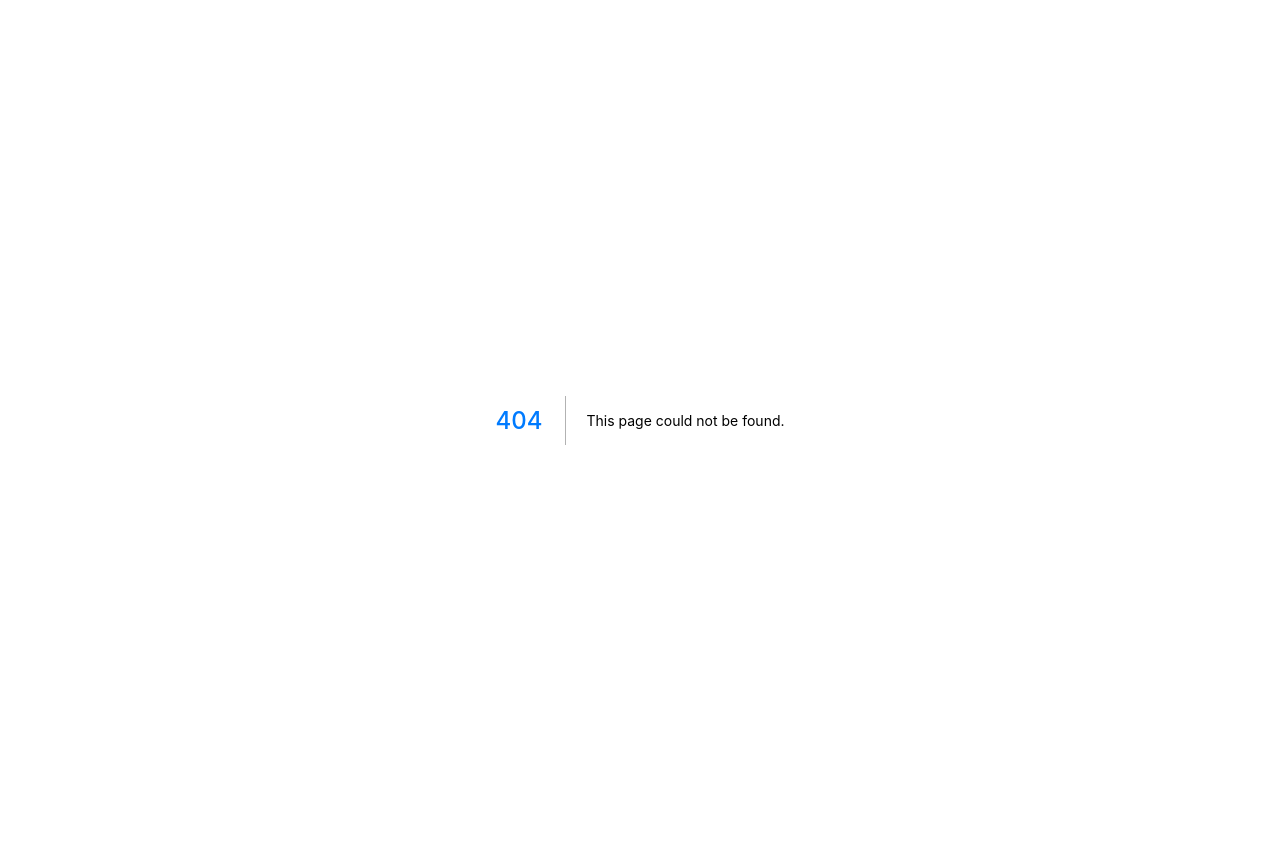
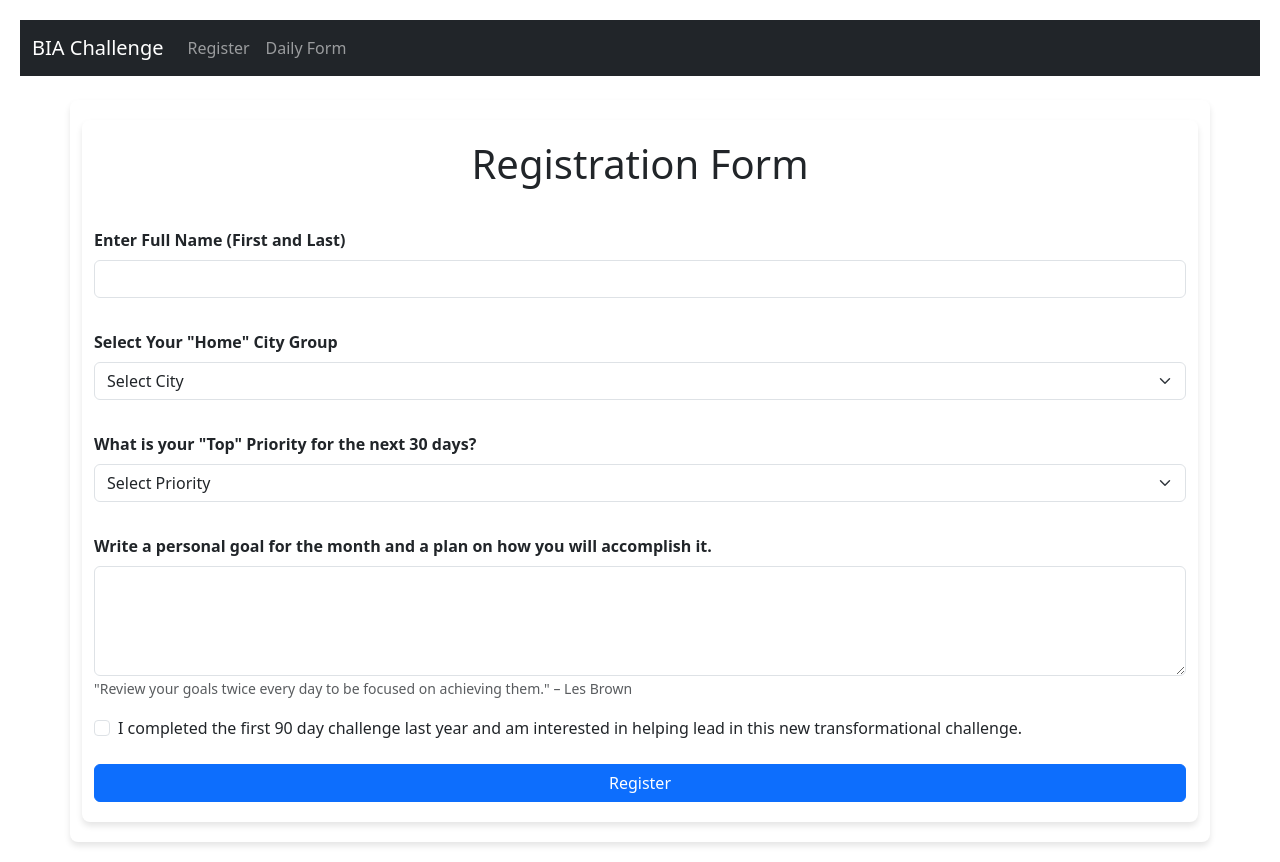
Before and after one commit to obedenzy/biachallengeapp, a Next.js app: page /register in a window 1280 px wide. Before the commit this address had no page. Before the commit the page ends 840 px from the top, so only its background shows below. Built offline with nearby package versions, Linux system fonts and the light colour scheme.

Commit message:
Initial commit from your app

```diff
--- /dev/null
+++ b/components/Navbar.js
@@ -0,0 +1,40 @@
+import Link from 'next/link';
+
+    function Navbar() {
+      return (
+        <nav className="navbar navbar-expand-lg navbar-dark bg-dark">
+          <div className="container-fluid">
+            <Link href="/">
+              <a className="navbar-brand">BIA Challenge</a>
+            </Link>
+            <button
+              className="navbar-toggler"
+              type="button"
+              data-bs-toggle="collapse"
+              data-bs-target="#navbarNav"
+              aria-controls="navbarNav"
+              aria-expanded="false"
+              aria-label="Toggle navigation"
+            >
+              <span className="navbar-toggler-icon"></span>
+            </button>
+            <div className="collapse navbar-collapse" id="navbarNav">
+              <ul className="navbar-nav">
+                <li className="nav-item">
+                  <Link href="/register">
+                    <a className="nav-link">Register</a>
+                  </Link>
+                </li>
+                <li className="nav-item">
+                  <Link href="/">
+                    <a className="nav-link">Daily Form</a>
+                  </Link>
+                </li>
+              </ul>
+            </div>
+          </div>
+        </nav>
+      );
+    }
+
+    export default Navbar;
--- a/pages/_app.js
+++ b/pages/_app.js
@@ -1,7 +1,16 @@
 import '../styles/globals.css';
+    import 'bootstrap/dist/css/bootstrap.min.css';
+    import Navbar from '../components/Navbar';
 
     function MyApp({ Component, pageProps }) {
-      return <Component {...pageProps} />;
+      return (
+        <>
+          <Navbar />
+          <div className="container mt-4">
+            <Component {...pageProps} />
+          </div>
+        </>
+      );
     }
 
     export default MyApp;
--- a/pages/index.js
+++ b/pages/index.js
@@ -189,7 +189,7 @@ import Head from 'next/head';
       ];
 
       return (
-        <div className="container">
+        <div>
           <Head>
             <title>BIA GROWTH MINDSET TRANSFORMATIONAL CHALLENGE 2.0</title>
             <link
@@ -279,6 +279,7 @@ import Head from 'next/head';
                       name={field.name}
                       id={`${field.name}Yes`}
                       value="yes"
+                      checked={answers[field.name] === 'yes'}
                       onChange={(e) => {
                         setAnswers({ ...answers, [field.name]: e.target.value });
                         setFormErrors({ ...formErrors, [field.name]: '' });
@@ -296,6 +297,7 @@ import Head from 'next/head';
                       name={field.name}
                       id={`${field.name}No`}
                       value="no"
+                      checked={answers[field.name] === 'no'}
                       onChange={(e) => {
                         setAnswers({ ...answers, [field.name]: e.target.value });
                         setFormErrors({ ...formErrors, [field.name]: '' });
--- /dev/null
+++ b/pages/register.js
@@ -0,0 +1,230 @@
+import { useState } from 'react';
+    import { createClient } from '@supabase/supabase-js';
+
+    const supabase = createClient(
+      process.env.NEXT_PUBLIC_SUPABASE_URL,
+      process.env.NEXT_PUBLIC_SUPABASE_ANON_KEY
+    );
+
+    function Register() {
+      const [fullName, setFullName] = useState('');
+      const [cityGroup, setCityGroup] = useState('');
+      const [priority, setPriority] = useState('');
+      const [personalGoal, setPersonalGoal] = useState('');
+      const [leaderInterest, setLeaderInterest] = useState(false);
+      const [formError, setFormError] = useState('');
+      const [isSubmitted, setIsSubmitted] = useState(false);
+
+      const cityGroups = [
+        'Atlanta, GA',
+        'Austin, TX',
+        'Baltimore/DC',
+        'Boston (New England)',
+        'Chicago, IL',
+        'Cincinnati, OH',
+        'Cleveland, OH',
+        'Columbus, OH',
+        'Conneticut / West Mass.',
+        'Dallas/Ft. Worth',
+        'Denver, CO',
+        'Detroit, MI',
+        'Fort Myers/Cape Coral, FL',
+        'Honolulu, HI',
+        'Houston, TX',
+        'Hunstville, AL',
+        'Indianapolis, IN',
+        'Jacksonville, FL',
+        'Kansas City, MO',
+        'Las Vegas, NV',
+        'Lexington, KY',
+        'Los Angeles, CA',
+        'Miami/West Palm Beach, FL',
+        'Milwaukee, WI',
+        'Nashville, TN',
+        'New York City, NY',
+        'North Carolina',
+        'Oklahoma',
+        'Orlando, FL',
+        'Philadelphia, PA',
+        'Phoenix, AZ',
+        'Pittsburgh, PA',
+        'Richmond, VA',
+        'San Antonio, TX',
+        'San Diego, CA',
+        'San Francisco/San Jose, CA',
+        'Seattle, WA',
+        'South Carolina',
+        'St. Louis, MO',
+        'Tampa, FL',
+        'West Virginia'
+      ];
+
+      const priorities = [
+        'Weight Loss',
+        'Mental Health/Mindset',
+        'Healthy Mindful Eating',
+        'Working Out/Movement',
+        'Discipline/Consistency/Sustainability'
+      ];
+
+      const handleSubmit = async (event) => {
+        event.preventDefault();
+        setFormError('');
+
+        if (!fullName || !cityGroup || !priority || !personalGoal) {
+          setFormError('Please fill in all required fields.');
+          return;
+        }
+
+        const { data, error } = await supabase.from('participants').insert([
+          {
+            full_name: fullName,
+            city_group: cityGroup,
+            top_priority: priority,
+            personal_goal: personalGoal,
+            leader_interest: leaderInterest
+          }
+        ]);
+
+        if (error) {
+          console.error('Error inserting data:', error);
+          setFormError('Failed to register. Please try again.');
+        } else {
+          console.log('Data inserted successfully:', data);
+          setIsSubmitted(true);
+          // Reset form fields
+          setFullName('');
+          setCityGroup('');
+          setPriority('');
+          setPersonalGoal('');
+          setLeaderInterest(false);
+        }
+      };
+
+      const handleInputChange = () => {
+        setIsSubmitted(false);
+        setFormError('');
+      };
+
+      return (
+        <div className="container">
+          <h1 className="text-center mb-4">Registration Form</h1>
+          {isSubmitted && (
+            <div className="alert alert-success text-center" role="alert">
+              Thank you for registering!
+            </div>
+          )}
+          {formError && (
+            <div className="alert alert-danger" role="alert">
+              {formError}
+            </div>
+          )}
+          <form onSubmit={handleSubmit}>
+            <div className="mb-3">
+              <label htmlFor="fullName" className="form-label fw-bold question-label">
+                Enter Full Name (First and Last)
+              </label>
+              <input
+                type="text"
+                className="form-control"
+                id="fullName"
+                value={fullName}
+                onChange={(e) => {
+                  setFullName(e.target.value);
+                  handleInputChange();
+                }}
+                required
+              />
+            </div>
+
+            <div className="mb-3">
+              <label htmlFor="cityGroup" className="form-label fw-bold question-label">
+                Select Your &quot;Home&quot; City Group
+              </label>
+              <select
+                className="form-select"
+                id="cityGroup"
+                value={cityGroup}
+                onChange={(e) => {
+                  setCityGroup(e.target.value);
+                  handleInputChange();
+                }}
+                required
+              >
+                <option value="">Select City</option>
+                {cityGroups.map((city) => (
+                  <option key={city} value={city}>
+                    {city}
+                  </option>
+                ))}
+              </select>
+            </div>
+
+            <div className="mb-3">
+              <label htmlFor="priority" className="form-label fw-bold question-label">
+                What is your &quot;Top&quot; Priority for the next 30 days?
+              </label>
+              <select
+                className="form-select"
+                id="priority"
+                value={priority}
+                onChange={(e) => {
+                  setPriority(e.target.value);
+                  handleInputChange();
+                }}
+                required
+              >
+                <option value="">Select Priority</option>
+                {priorities.map((p) => (
+                  <option key={p} value={p}>
+                    {p}
+                  </option>
+                ))}
+              </select>
+            </div>
+
+            <div className="mb-3">
+              <label htmlFor="personalGoal" className="form-label fw-bold question-label">
+                Write a personal goal for the month and a plan on how you will accomplish it.
+              </label>
+              <textarea
+                className="form-control"
+                id="personalGoal"
+                rows="4"
+                value={personalGoal}
+                onChange={(e) => {
+                  setPersonalGoal(e.target.value);
+                  handleInputChange();
+                }}
+                required
+              ></textarea>
+              <small className="form-text text-muted">
+                &quot;Review your goals twice every day to be focused on achieving them.&quot; – Les Brown
+              </small>
+            </div>
+
+            <div className="mb-3 form-check">
+              <input
+                type="checkbox"
+                className="form-check-input"
+                id="leaderInterest"
+                checked={leaderInterest}
+                onChange={(e) => {
+                  setLeaderInterest(e.target.checked);
+                  handleInputChange();
+                }}
+              />
+              <label className="form-check-label" htmlFor="leaderInterest">
+                I completed the first 90 day challenge last year and am interested in helping lead in this new transformational challenge.
+              </label>
+            </div>
+
+            <button type="submit" className="btn btn-primary w-100">
+              Register
+            </button>
+          </form>
+        </div>
+      );
+    }
+
+    export default Register;
```
